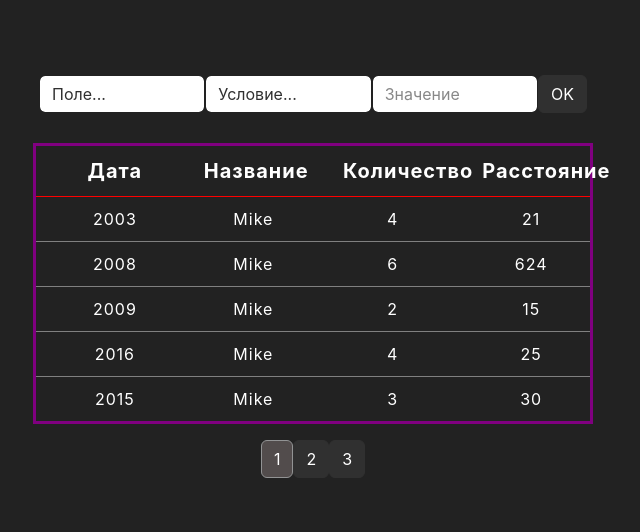
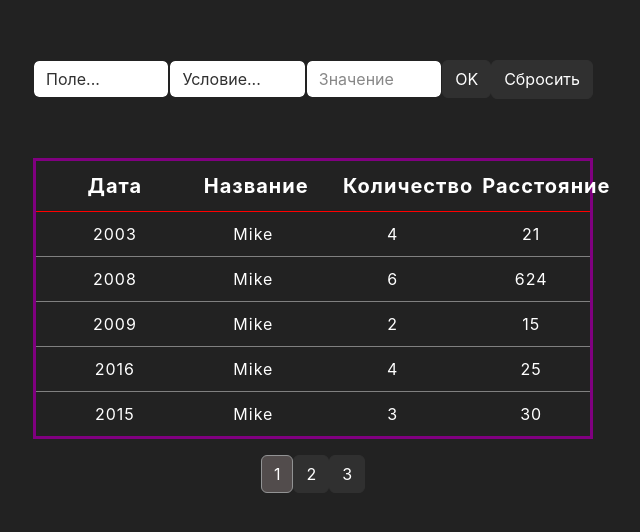
Before and after one commit to Kniferrr/TableWelbeX, a React app: page / in a window 1280 px wide. Shown: the part 124-656 px from the top of the page, without its empty margins (327-967 px from the left). Built offline with nearby package versions, Linux system fonts and the light colour scheme.

Commit message:
test pasring

```diff
--- a/src/components/App/App.js
+++ b/src/components/App/App.js
@@ -8,6 +8,10 @@ import Paginator from '../Paginator/Paginator';
 function App() {
   const sort = useSelector((state) => state.table.sort)
   const page = useSelector((state) => state.table.page)
+  const Colomn = useSelector((state) => state.table.sortColomn)
+  const Condition = useSelector((state) => state.table.sortCondition)
+  const argument = useSelector((state) => state.table.argument)
+  const sortState = useSelector((state) => state.table.sortState)
   let renderData = data;
 
   switch (sort) {
@@ -40,11 +44,41 @@ function App() {
     }
   }
 
+  console.log(sortState)
+
+    if(sortState){
+      switch(Condition){
+        case "equal":{
+          renderData = renderData.filter((el)=> String(el[Colomn]) === argument);
+          break;
+        }
+        case "contain":{
+          console.log("contain")
+          renderData = renderData.filter((el)=> String(el[Colomn]).includes(String(argument)) === true)
+          break;
+          }
+        case "greater":{
+          renderData = renderData.filter((el)=> el[Colomn] > argument);
+          break;
+        }
+        case "less":{
+          renderData = renderData.filter((el)=> el[Colomn] < argument);
+          break;
+        }
+        default:{
+        break;
+        }
+      }
+    }
+
+
+
+
+
   const siliseNum = 5 * page;
   const numAllPages = Math.ceil(renderData.length/5);
+  renderData = renderData.slice(siliseNum-5, siliseNum);
 
-  renderData = renderData.slice(siliseNum-5, siliseNum);
-  console.log(renderData)
   return (
     <div className="App">
       <Form/>
--- a/src/components/Form/Form.css
+++ b/src/components/Form/Form.css
@@ -2,3 +2,8 @@
     margin-bottom: 30px;
     display: flex;
 }
+
+.resetbutton{
+    display: flex;
+    height: 39px;
+}
--- a/src/components/Form/Form.js
+++ b/src/components/Form/Form.js
@@ -1,14 +1,14 @@
 import React from 'react'
 import "./Form.css"
 import {useSelector, useDispatch} from "react-redux"
-import {formInputChange,formIinputCondition,forminputColomn} from "../../redusers/table"
+import {formInputChange,formIinputCondition,forminputColomn,resetSort,subminForm} from "../../redusers/table"
 
 
 function Form() {
   const dispatch = useDispatch()
   const argument = useSelector((state) => state.table.argument)
-
-
+  const sortCondition = useSelector((state) => state.table.sortCondition)
+  const sortColomn = useSelector((state) => state.table.sortColomn)
 
   const inputChange = (e) => {
     e.preventDefault();
@@ -27,21 +27,21 @@ function Form() {
 
   const onSubmit = (e) =>{
     e.preventDefault();
-
+    dispatch(subminForm())
   }
 
   return (
-    <div>
+    <div className='form-group form'>
       <form className='form-group form' onSubmit={onSubmit}>
 
-      <select className='form-control' name="name" onChange={inputColomn}>
+      <select className='form-control' name="name" onChange={inputColomn} value={sortColomn}>
 				<option value="">Поле...</option>
 				<option value="name">Название</option>
 				<option value="points">Количество</option>
 				<option value="distance">Расстояние</option>
 			</select>
 
-			<select className='form-control' name="law" onChange={IinputCondition}>
+			<select className='form-control' name="law" onChange={IinputCondition} value={sortCondition}>
 				<option value="">Условие...</option>
 				<option value="equal">Равно</option>
 				<option value="contain">Содержит</option>
@@ -63,6 +63,9 @@ function Form() {
       OK
     </button>
       </form>
+      <button className='btn btn-dark resetbutton'
+      onClick={()=> dispatch(resetSort())}
+      >Сбросить</button>
     </div>
   )
 }
--- a/src/redusers/table.js
+++ b/src/redusers/table.js
@@ -7,7 +7,8 @@ export const table = createSlice({
     page: 1,
     sortColomn: "",
     sortCondition: "",
-    argument: ""
+    argument: "",
+    sortState: false,
   },
   reducers: {
     SetSort: (state, action) => {
@@ -20,28 +21,35 @@ export const table = createSlice({
 
     },
     setNewPage: (state, action) => {
-
     state.page = action.payload;
     },
     formInputChange: (state, action) => {
-      state.argument = action.payload
-
-        console.log(action.payload)
+      state.argument = action.payload;
+      state.sortState = false;
       },
       formIinputCondition: (state, action) => {
-        state.sortCondition = action.payload
-
-          console.log(action.payload)
+        state.sortCondition = action.payload;
+        state.sortState = false;
         },
         forminputColomn: (state, action) => {
-          state.sortColomn = action.payload
-
-            console.log(action.payload)
+          state.sortColomn = action.payload;
+          state.sortState = false;
           },
+          resetSort: (state) => {
+            state.page = 1;
+            state.argument = "";
+            state.sortCondition = "";
+            state.sortColomn = "";
+            state.sortState = false;
+            },
+            subminForm: (state) => {
+              state.page = 1;
+              state.sortState = true;
+              },
   },
 })
 
 // Action creators are generated for each case reducer function
-export const { SetSort,setNewPage,formInputChange,formIinputCondition,forminputColomn} = table.actions
+export const { SetSort,setNewPage,formInputChange,formIinputCondition,forminputColomn,resetSort,subminForm} = table.actions
 
 export default table.reducer
```
